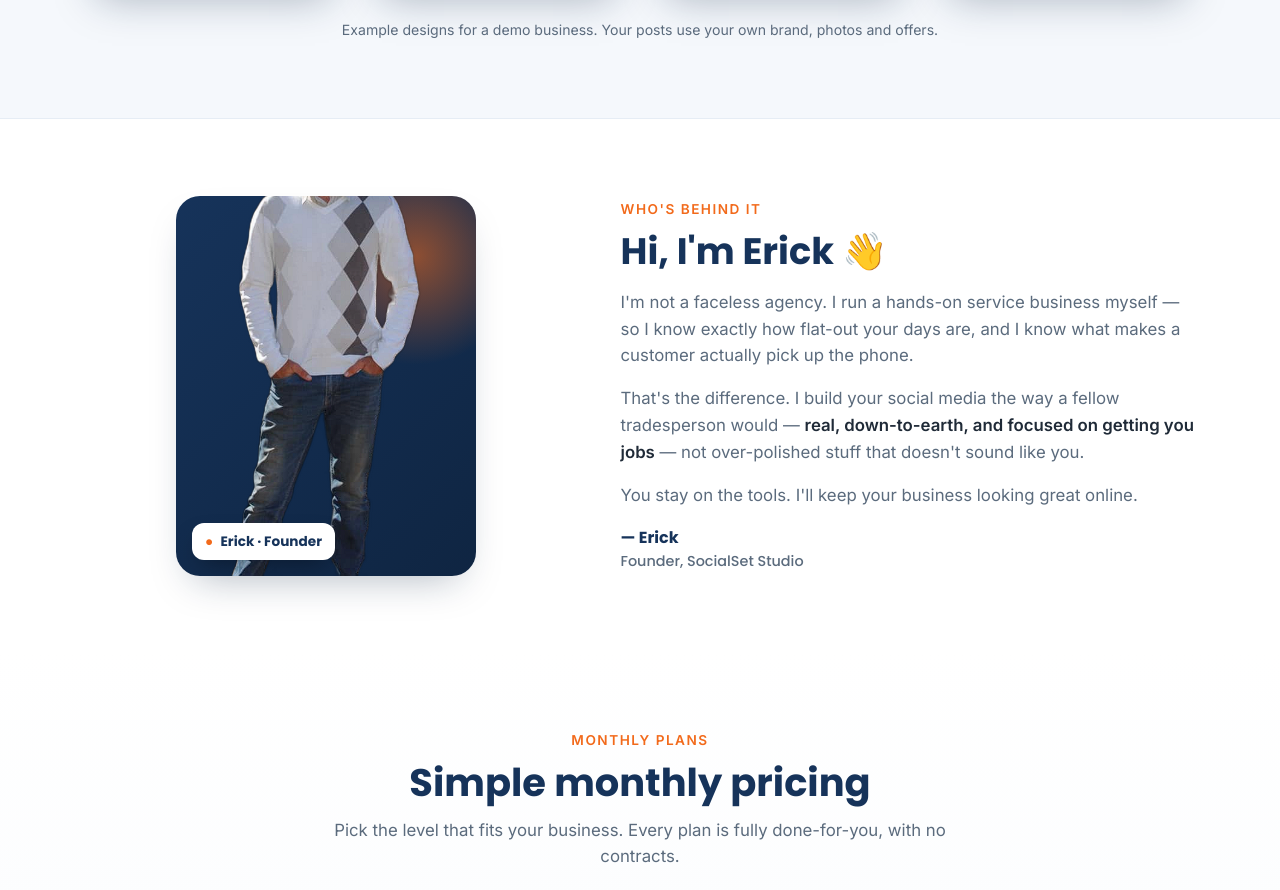
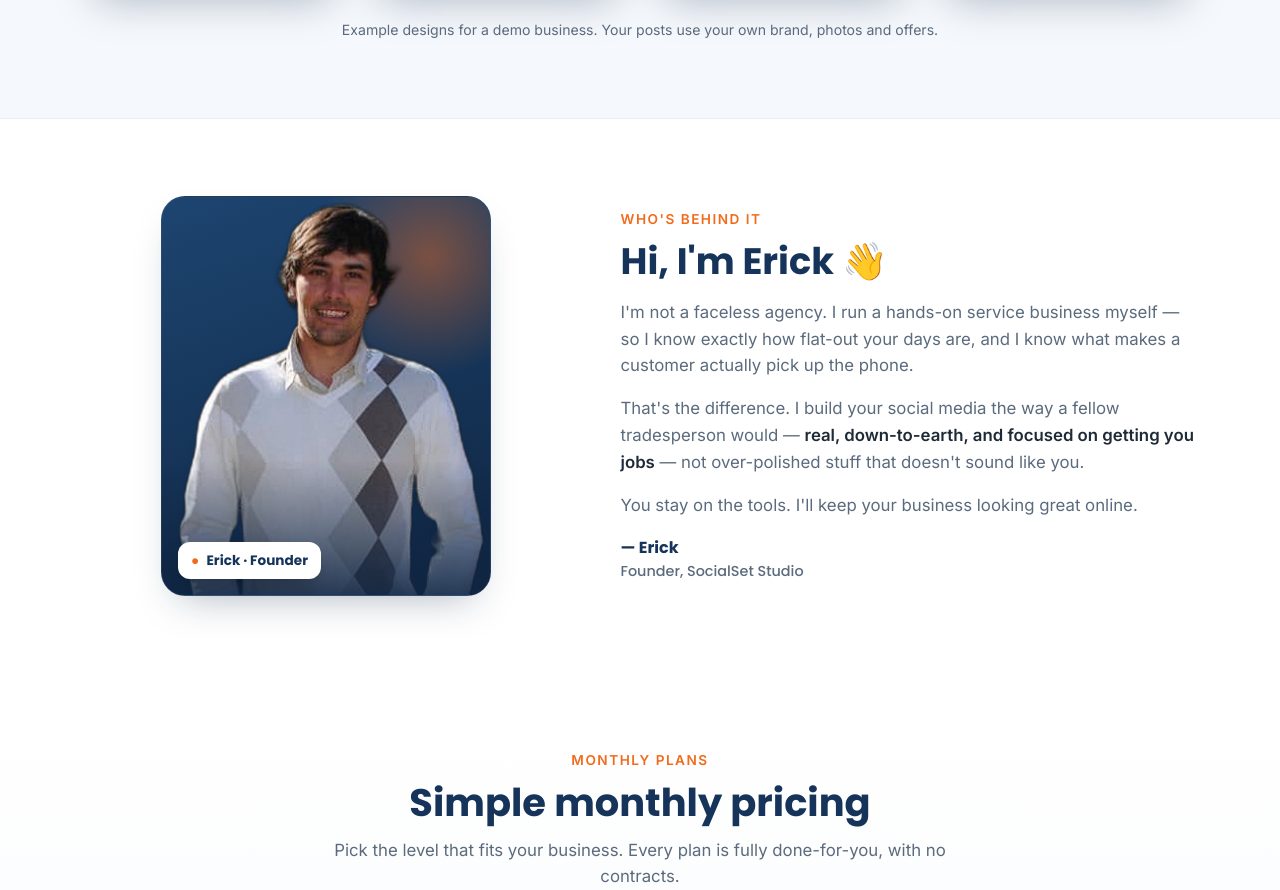
Before and after one commit to mieliesvangraan-lang/socialset-studio, a plain HTML site: page index.html in a window 1280 px wide. Shown: the part 2489-3379 px from the top of the page. Drawn offline with Linux system fonts and the light colour scheme.

Commit message:
Improve Meet Erick photo: head-and-shoulders crop
Use a face-focused crop so Erick is clearly visible, and refine the
photo panel (cleaner gradient, bottom fade) for a more professional look.

Co-Authored-By: Claude Opus 4.8 <noreply@anthropic.com>

```diff
--- a/index.html
+++ b/index.html
@@ -145,9 +145,10 @@
   /* MEET */
   .meet-grid{display:grid;grid-template-columns:.85fr 1fr;gap:3rem;align-items:center}
   .meet-photo{display:flex;justify-content:center}
-  .meet-panel{position:relative;width:300px;height:380px;border-radius:24px;background:linear-gradient(135deg,var(--navy),var(--navy-deep));overflow:hidden;box-shadow:var(--shadow)}
-  .meet-panel::before{content:"";position:absolute;width:220px;height:220px;border-radius:50%;background:radial-gradient(circle,rgba(242,106,27,.55),transparent 70%);top:-50px;right:-50px}
-  .meet-panel img{position:absolute;bottom:0;left:50%;transform:translateX(-50%);height:128%;width:auto;z-index:1}
+  .meet-panel{position:relative;width:330px;height:400px;border-radius:24px;background:linear-gradient(160deg,#1d4570,var(--navy-deep));overflow:hidden;box-shadow:var(--shadow);border:1px solid rgba(255,255,255,.08)}
+  .meet-panel::before{content:"";position:absolute;width:240px;height:240px;border-radius:50%;background:radial-gradient(circle,rgba(242,106,27,.45),transparent 70%);top:-60px;right:-60px;z-index:0}
+  .meet-panel img{position:absolute;inset:0;width:100%;height:100%;object-fit:cover;object-position:center top;z-index:1}
+  .meet-panel::after{content:"";position:absolute;left:0;right:0;bottom:0;height:34%;background:linear-gradient(0deg,rgba(15,37,66,.85),transparent);z-index:2}
   .meet-tag{position:absolute;bottom:16px;left:16px;z-index:2;background:#fff;border-radius:12px;padding:.5rem .8rem;box-shadow:0 10px 24px -10px rgba(0,0,0,.5);font-family:'Poppins';font-weight:700;color:var(--navy);font-size:.85rem;display:flex;align-items:center;gap:.45rem}
   .meet-tag b{color:var(--orange)}
   .meet-copy h2{font-size:clamp(1.7rem,3.2vw,2.3rem);color:var(--navy);margin-bottom:1rem}
@@ -335,8 +336,8 @@
   <div class="wrap meet-grid">
     <div class="meet-photo">
       <div class="meet-panel">
-        <img src="assets/erick.png" alt="Erick, founder of SocialSet Studio" />
-        <div class="meet-tag"><b>●</b> Erick · Founder</div>
+        <img src="assets/erick-face.png" alt="Erick, founder of SocialSet Studio" />
+        <div class="meet-tag" style="z-index:3"><b>●</b> Erick · Founder</div>
       </div>
     </div>
     <div class="meet-copy">
```
Also changed, not shown: assets/erick-face.png (added).
